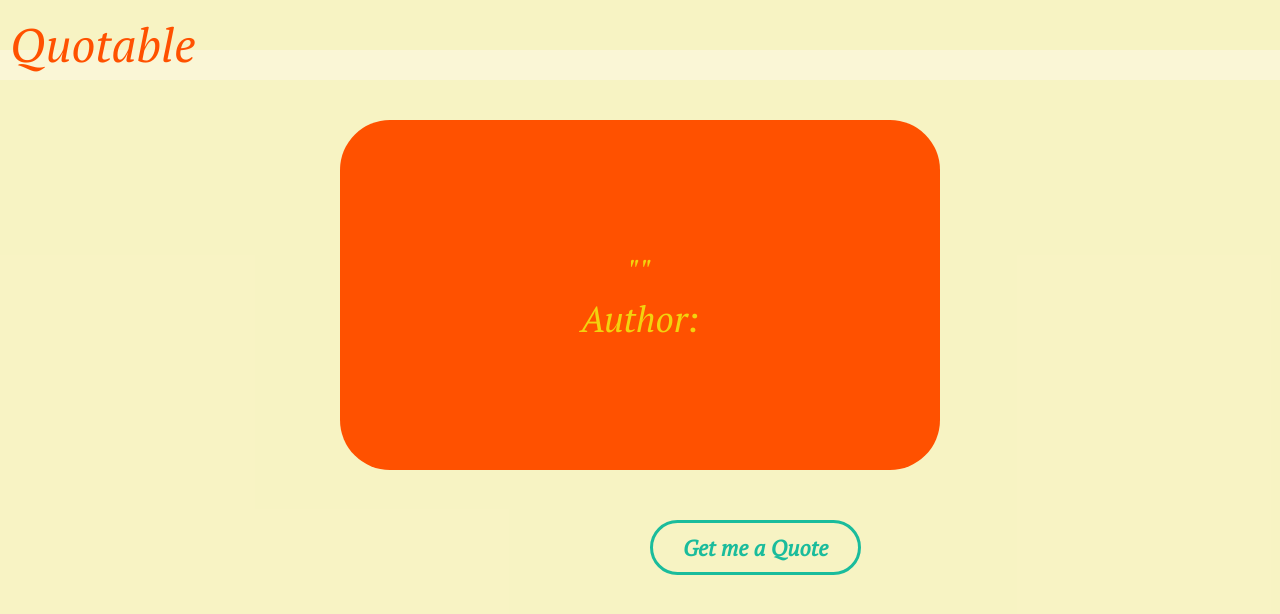
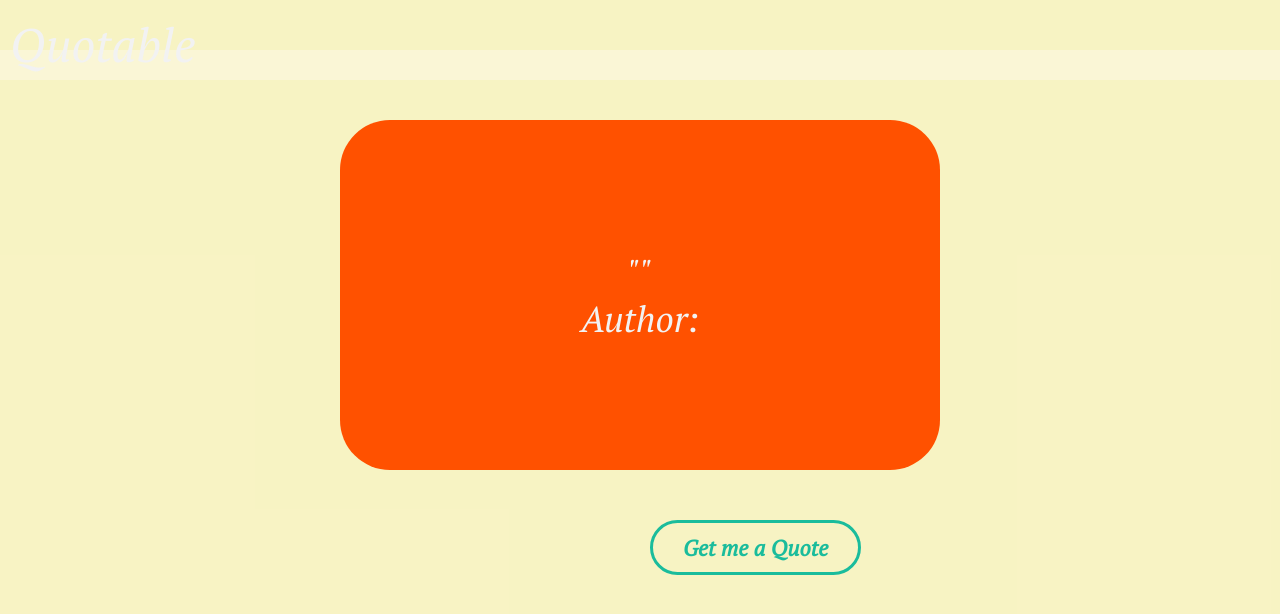
Before and after one commit to Esiyankey/QuoteGenerator, a React (Vite) app: page / in a window 1280 px wide. Shown: the top 614 px of the page. Built offline with nearby package versions, Linux system fonts and the light colour scheme.

Commit message:
fix:fix a bug

```diff
--- a/src/App.css
+++ b/src/App.css
@@ -5,7 +5,7 @@
   font-weight: 400;
 }
 .navbar {
-  background-color: #5C6F7F;
+  background-color:#1ABC9C;
   height: 50px;
 }
 .title {
@@ -13,7 +13,7 @@
   top: 13px;
   left: 10px;
   font-size: 22px;
-  color: rgb(255, 81, 0);
+  color: #F2F2F2;
 }
 .foot {
   position: fixed;
@@ -51,7 +51,7 @@
 } */
 .quote {
   font-size: 18px;
-  color: rgba(241, 218, 15, 0.945);
+  color: #F2F2F2;
 }
 .main-container {
   background-color: #FFC857;
```
